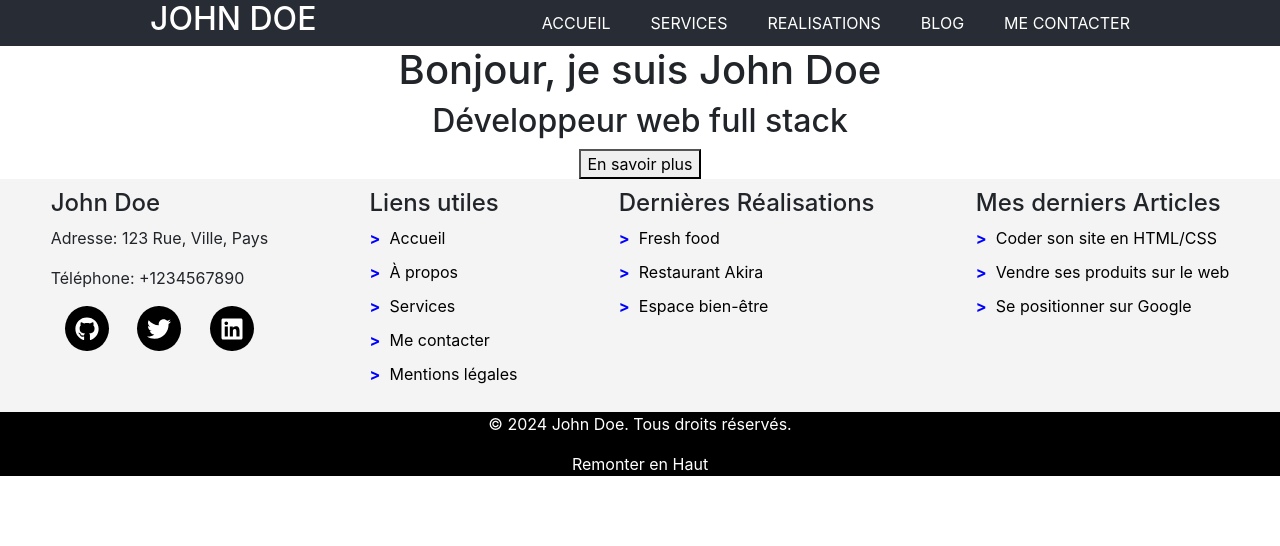
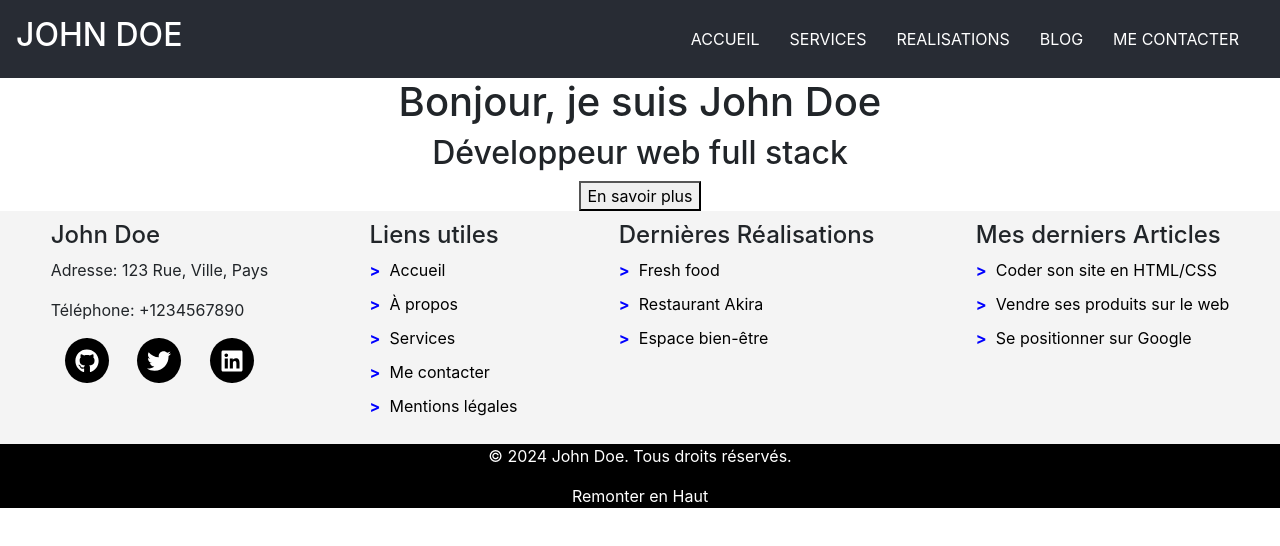
Before and after one commit to DS30190/optimisez, a React (Create React App) app: page / in a window 1280 px wide. Shown: the top 546 px of the page. Built offline with nearby package versions, Linux system fonts and the light colour scheme.

Commit message:
add navbar

```diff
--- a/src/App.css
+++ b/src/App.css
@@ -2,28 +2,54 @@
   text-align: center;
 
 }
+.App-header {
+  width: 100%; /* prend toute la largeur */
+  background-color: #282c34; /* couleur de fond */
+  display: flex;
+  align-items: center;
+  justify-content: space-between; /* espace entre les éléments */
+  padding: 0.5rem 1rem; /* padding uniforme */
+  color: white;
+}
 
-.App-header {
-  background-color: #282c34;
+.navbar {
+  width: 100%; /* prend toute la largeur de son parent */
   display: flex;
-  flex-direction: row;
   align-items: center;
+  justify-content: space-between; /* espace entre le logo et la navigation */
+}
+
+.container-fluid {
+  flex-grow: 1; /* permet au conteneur de remplir tout l'espace disponible */
+  display: flex;
   justify-content: space-between;
-  color: white;
-  text-decoration: none;
-  padding-left: 150px;
-  padding-right: 150px;
+  padding: 0; /* aucun padding pour utiliser toute la largeur */
 }
-.App-nav {
 
-    display: flex;
-    gap: 40px;
+.navbar-collapse {
+  display: flex;
+  justify-content: flex-end; /* aligne les liens à droite */
+}
+
+.navbar-nav {
+  display: flex;
+  width: 100%; /* prend toute la largeur disponible */
+  justify-content: flex-end; /* aligne les éléments à droite */
+  list-style: none; /* enlève les puces */
+  margin: 0; /* enlève les marges par défaut */
+  padding-right: 10px;
 
 }
+
+.nav-item {
+  padding: 0 15px; /* espacement entre les liens */
+}
+
 .link {
-  text-decoration: none;
-  color: white;
+  color: white; /* couleur du texte */
+  text-decoration: none; /* enlève le soulignement */
 }
+
 
 .text {
   text-decoration: none;
--- a/src/App.js
+++ b/src/App.js
@@ -12,14 +12,34 @@ function App() {
   return (
     <div className="App">
       <header className="App-header">
-        <h2>JOHN DOE</h2>
-        <nav className="App-nav">
+      <nav class="navbar navbar-expand-lg bg-body-tertiary">
+  <div class="container-fluid ">
+    <h2>JOHN DOE</h2>
+    <button class="navbar-toggler" type="button" data-bs-toggle="collapse" data-bs-target="#navbarText" aria-controls="navbarText" aria-expanded="false" aria-label="Toggle navigation">
+      <span class="navbar-toggler-icon"></span>
+    </button>
+    <div class="collapse navbar-collapse" id="navbarText">
+      <ul class="navbar-nav me-auto mb-2 mb-lg-0">
+        <li class="nav-item">
           <Link className="link" to="/">ACCUEIL</Link>
-          <Link className="link" to="/services">SERVICES</Link>
-          <Link className="link" to="/realisations">REALISATIONS</Link>
-          <Link className="link" to="/blog">BLOG</Link>
-          <Link className="link" to="/contact">ME CONTACTER</Link>
-        </nav>
+        </li>
+        <li class="nav-item">
+        <Link className="link"  to="/services">SERVICES</Link>
+        </li>
+        <li class="nav-item">
+        <Link className="link" to="/realisations">REALISATIONS</Link>
+        </li>
+        <li class="nav-item">
+        <Link className="link" to="/blog">BLOG</Link>
+        </li>
+        <li class="nav-item">
+        <Link className="link" to="/contact">ME CONTACTER</Link>
+        </li>
+      </ul>
+
+    </div>
+  </div>
+</nav>
       </header>
 
       <Routes>
```
